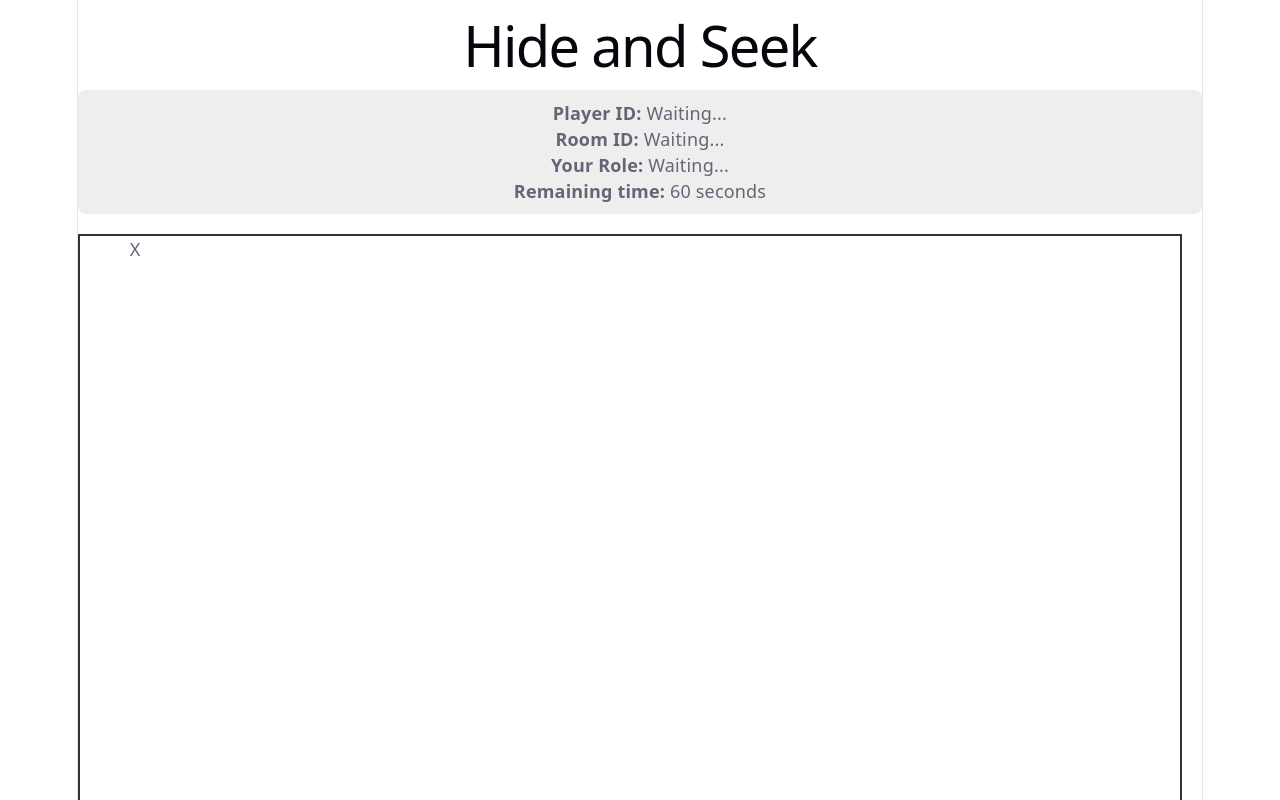
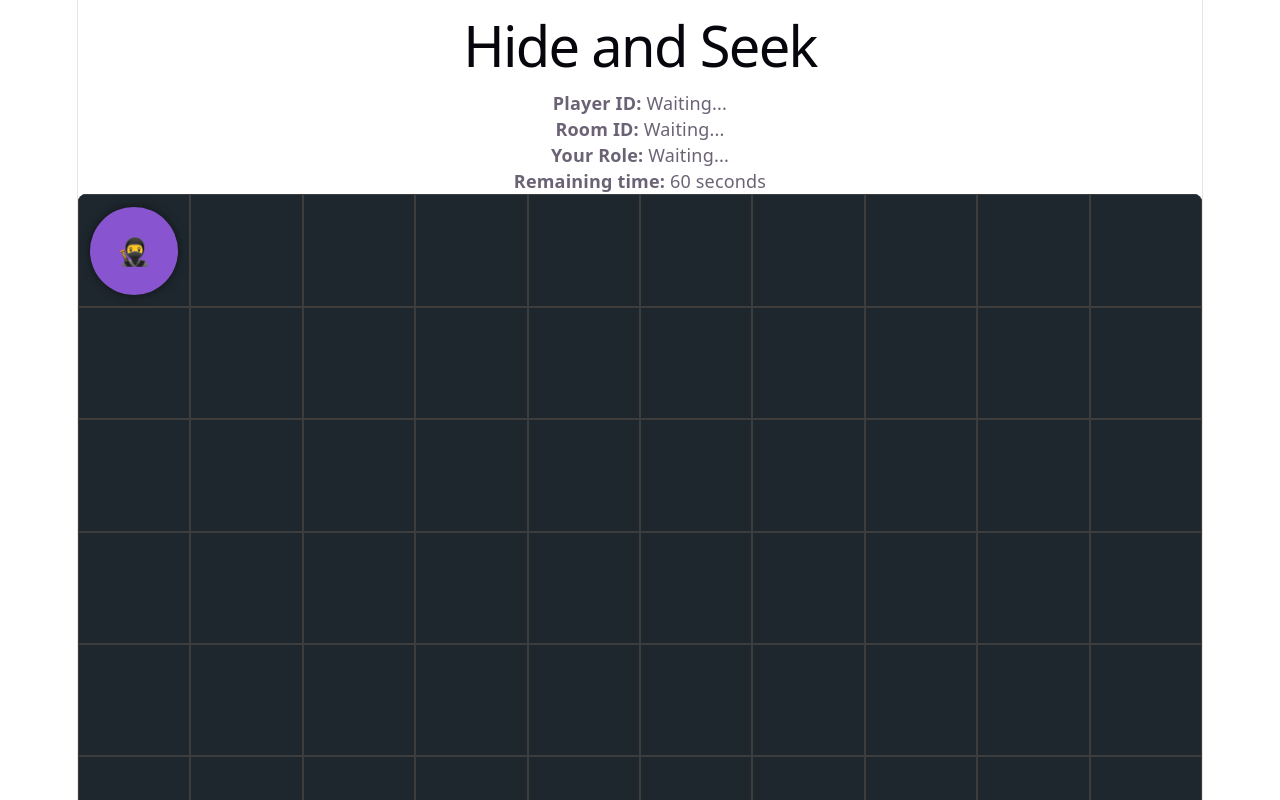
Before and after one commit to MG-nf/hide-and-seek, a React (Vite) app in the folder frontend/: page / in a window 1280 px wide. Shown: the top 800 px of the page. Built offline with nearby package versions, Linux system fonts and the light colour scheme; no server answers.

Commit message:
updated ui

```diff
--- a/frontend/src/components/GameBoard.css
+++ b/frontend/src/components/GameBoard.css
@@ -1,19 +1,55 @@
 .grid {
   display: grid;
   grid-template-columns: repeat(10, 1fr);
-  width: 1100px;
-  height: 1100px;
-  border: 2px solid #333;
+  position: relative;
+  width: 100%;
+  aspect-ratio: 1 / 1;
+  background-color: #1e272e;
+  overflow: hidden;
+  border-radius: 8px;
 }
 
-.cell {
-  border: 1px solid #ccc;
-  background-color: #f9f9f9;
+.grid-cell {
+  position: relative;
+  border: 1px solid #3d3d3d;
+  box-sizing: border-box;
+  display: flex;
+  justify-content: center;
+  align-items: center;
 }
 
-.meta-info {
-  margin-bottom: 20px;
-  padding: 10px;
-  background: #eee;
-  border-radius: 8px;
+.game-token {
+  position: absolute;
+  width: 80%;
+  height: 80%;
+  border-radius: 50%;
+  display: flex;
+  justify-content: center;
+  align-items: center;
+  z-index: 10;
+  background-color: var(--color-token);
+  box-shadow: 0 0 10px rgba(0,0,0,0.5);
 }
+
+.search-aura {
+  position: absolute;
+  top: 50%;
+  left: 50%;
+  transform: translate(-50%, -50%);
+  width: 500%;
+  height: 500%;
+  background: radial-gradient(
+    circle,
+    rgba(75, 123, 236, 0.3) 0%,
+    rgba(75, 123, 236, 0.1) 40%,
+    transparent 85%
+  );
+  pointer-events: none;
+  z-index: -1;
+  border-radius: 50%;
+  filter: blur(15px);
+}
+
+.token-emoji {
+  font-size: 1.5rem;
+}
--- a/frontend/src/components/GameBoard.tsx
+++ b/frontend/src/components/GameBoard.tsx
@@ -22,9 +22,15 @@ export const GameBoard = ({
   winReason: string;
   time: number;
 }) => {
-  const cells = Array.from({ length: 100 });
+  const cells = Array.from({ length: 100 }).map((_, index) => ({
+    id: index,
+    x: index % 10,
+    y: Math.floor(index / 10),
+  }));
 
   const displayRole: PlayerRole = (role as PlayerRole) || "waiting";
+
+  const isSeeker = role === 'seeker' ? true : false;
 
   useEffect(() => {
     const handleKeyDown = (event: KeyboardEvent) => {
@@ -71,20 +77,27 @@ export const GameBoard = ({
           <strong>Remaining time:</strong> {time} seconds
         </p>
       </div>
-      <div className="grid">
-        {cells.map((_, index) => {
-          const x = index % 10;
-          const y = Math.floor(index / 10);
+      <div className="grid" style={{ gridTemplateColumns: 'repeat(10, 1fr)' }}>
+      {cells.map((cell) => {
+        const isPlayer = cell.x === playerPosition.x && cell.y === playerPosition.y;
 
-          const isPlayerHere = playerPosition.x === x && playerPosition.y === y;
-
-          return (
-            <div key={index} className="grid-cell">
-              {isPlayerHere ? 'X' : ''}
-            </div>
-          );
-        })}
-      </div>
+        return (
+          <div key={cell.id} className="grid-cell">
+            {isPlayer && (
+              <div
+                className="game-token"
+                style={{
+                  '--color-token': isSeeker ? '#4b7bec' : '#8854d0'
+                } as React.CSSProperties}
+              >
+                {isSeeker && <div className="search-aura" />}
+                <span className="token-emoji">{isSeeker ? '👮' : '🥷'}</span>
+              </div>
+            )}
+          </div>
+        );
+      })}
+    </div>
     </div>
   );
 };
```
